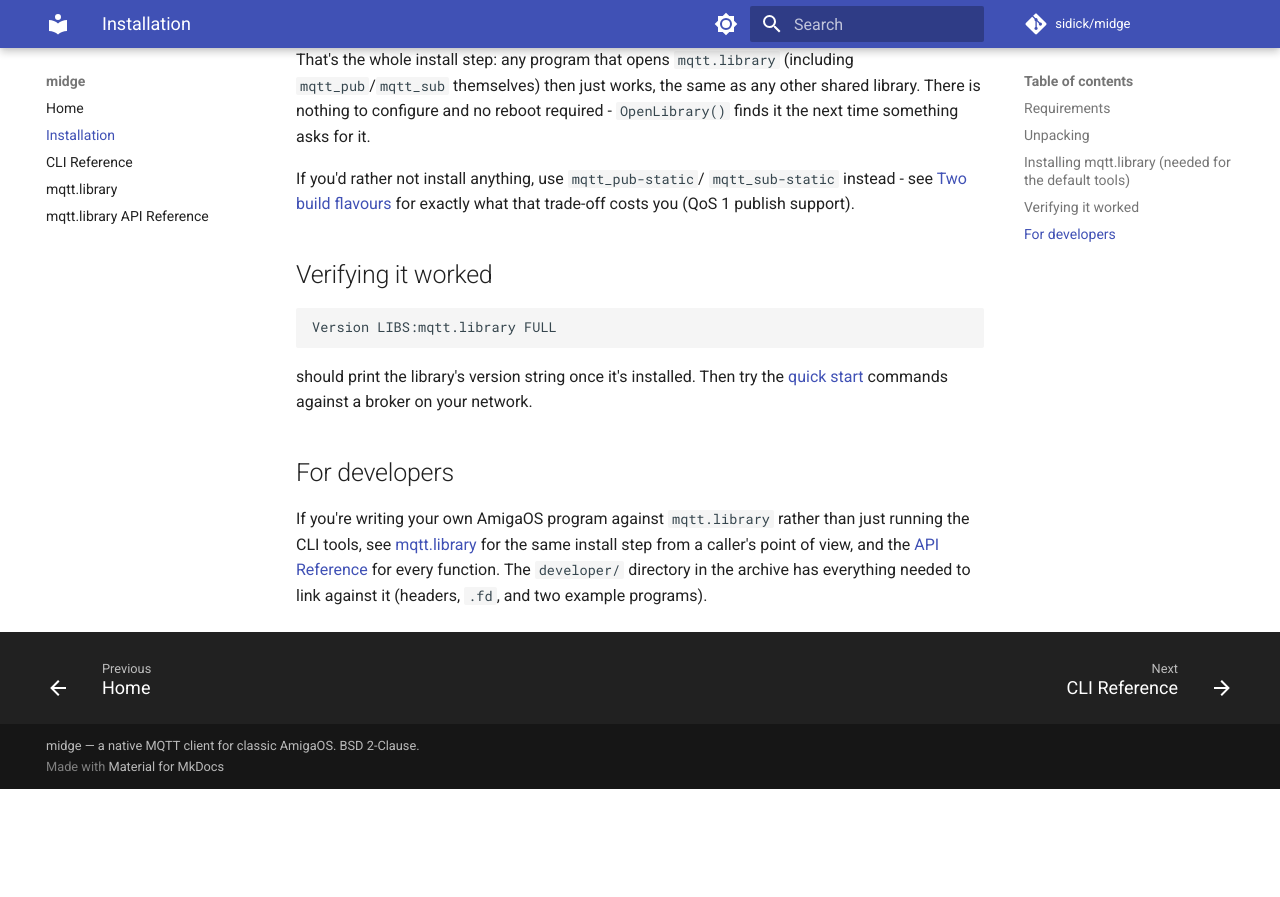
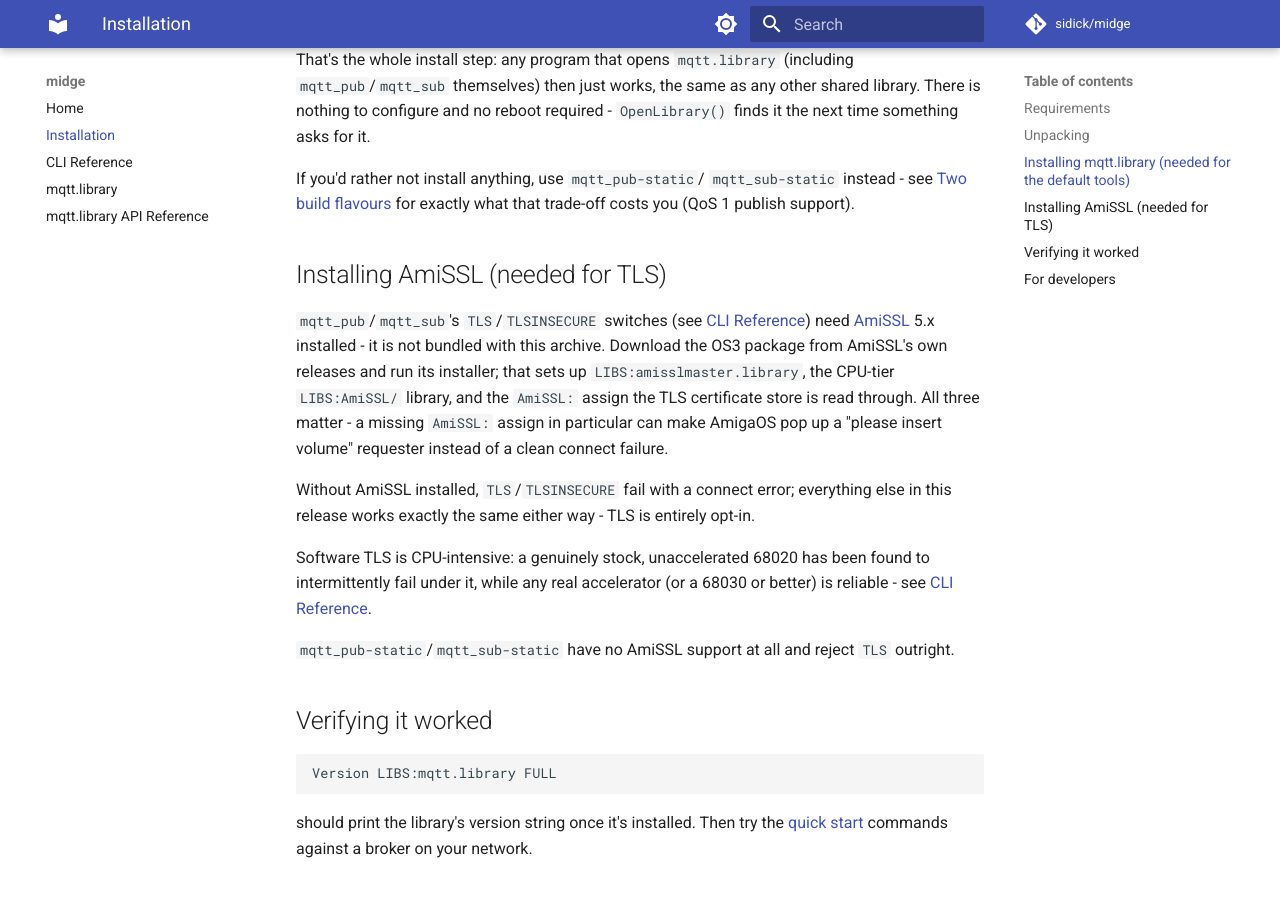
Before and after one commit to sidick/midge, an MkDocs documentation site: the page built from userdocs/Installation.md, in a window 1280 px wide and 900 px high, scrolled down 919 px. Shown: the top 897 px of the window. Built offline with MkDocs 1.6.1 and Material for MkDocs 9.7.7, drawn with Linux system fonts in a browser that asks for light colours; comment, search, counter and statistics services are not loaded; the version menu is left out; before the commit the page ends 1708 px from its top, so only the background shows below that.

Commit message:
Update release docs: TLS has shipped, document AmiSSL install step
midge.readme and userdocs/index.md still said TLS was "planned for
future releases" - stale since the AmiSSL transport landed and shipped
in mqtt.library/mqtt_pub/mqtt_sub. Both now describe it as available
(mco_TLS/TLS-TLSINSECORE, AmiSSL required separately, CPU-speed caveat).

Installation.md gets a new "Installing AmiSSL (needed for TLS)" section
alongside the existing mqtt.library install step - the missing piece a
release user would actually need to discover TLS is usable at all.

Co-Authored-By: Claude Sonnet 5 <noreply@anthropic.com>
Claude-Session: https://claude.ai/code/session_01QWq1CRLCQy9AaD9UtLRSM9

````diff
--- a/userdocs/Installation.md
+++ b/userdocs/Installation.md
@@ -47,6 +47,30 @@ If you'd rather not install anything, use `mqtt_pub-static`/
 [Two build flavours](CLI-Reference.md#two-build-flavours) for exactly what
 that trade-off costs you (QoS 1 publish support).
 
+## Installing AmiSSL (needed for TLS)
+
+`mqtt_pub`/`mqtt_sub`'s `TLS`/`TLSINSECURE` switches (see
+[CLI Reference](CLI-Reference.md)) need
+[AmiSSL](https://github.com/jens-maus/amissl) 5.x installed - it is not
+bundled with this archive. Download the OS3 package from AmiSSL's own
+releases and run its installer; that sets up `LIBS:amisslmaster.library`,
+the CPU-tier `LIBS:AmiSSL/` library, and the `AmiSSL:` assign the TLS
+certificate store is read through. All three matter - a missing `AmiSSL:`
+assign in particular can make AmigaOS pop up a "please insert volume"
+requester instead of a clean connect failure.
+
+Without AmiSSL installed, `TLS`/`TLSINSECURE` fail with a connect error;
+everything else in this release works exactly the same either way - TLS is
+entirely opt-in.
+
+Software TLS is CPU-intensive: a genuinely stock, unaccelerated 68020 has
+been found to intermittently fail under it, while any real accelerator (or
+a 68030 or better) is reliable - see
+[CLI Reference](CLI-Reference.md#a-note-on-tls-and-cpu-speed).
+
+`mqtt_pub-static`/`mqtt_sub-static` have no AmiSSL support at all and
+reject `TLS` outright.
+
 ## Verifying it worked
 
 ```
````
Also changed, not shown: userdocs/index.md (+4 -2 lines), 1 other file.
